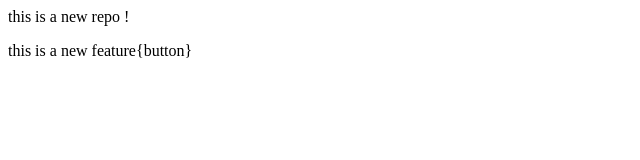
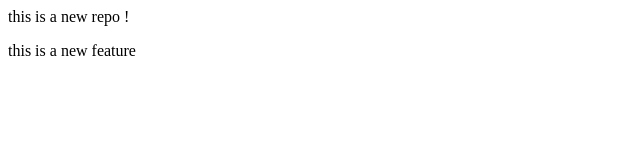
Before and after one commit to SHADIQ-MANSOORI/localRepo, a plain HTML site: page index.html in a window 1280 px wide. Shown: the full height of the page, 0-640 px from the left. Drawn offline with Linux system fonts and the light colour scheme.

Commit message:
wrong change

```diff
--- a/index.html
+++ b/index.html
@@ -1,3 +1,3 @@
 <p>this is a new repo !</p>
 
-<p>this is a new feature{button}</p>
+<p>this is a new feature</p>
```
